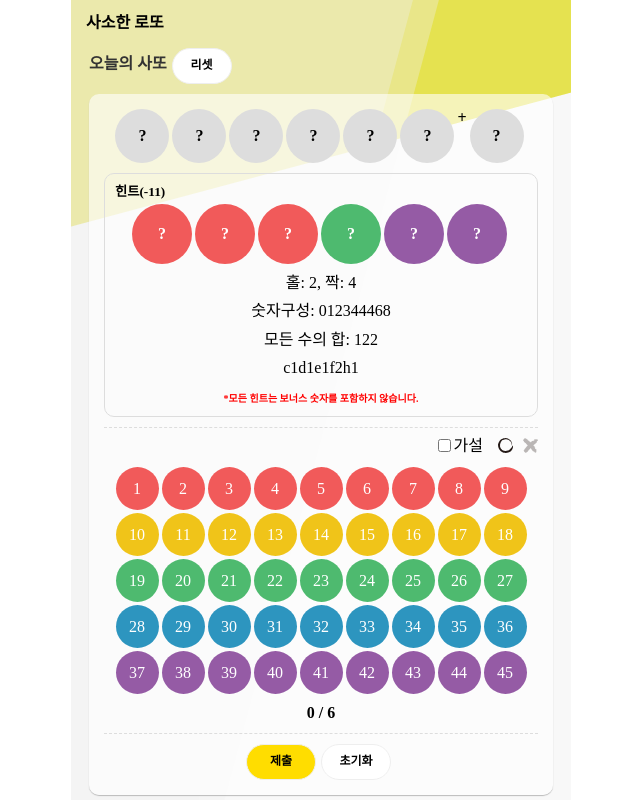
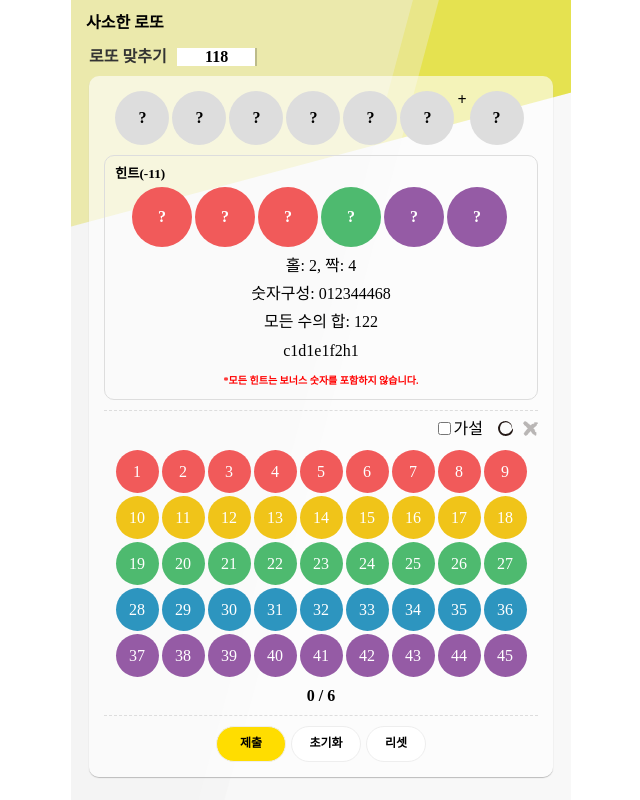
Before and after one commit to wondaero/lotto-offline-dev, a Vue app: page / in a window 1280 px wide. Both pictures are taken after a click on the button "참여". Shown: the whole page, without its empty margins (319-959 px from the left). Built offline with nearby package versions, Linux system fonts and the light colour scheme.

Commit message:
시간초 추가(2분) 및 버튼 버그 해결

```diff
--- a/src/assets/css/layout.css
+++ b/src/assets/css/layout.css
@@ -606,6 +606,7 @@ input[type="number"].no-btn::-webkit-inner-spin-button {
 .bg-000, .bg-black{background:#000;}
 .bg-000-0_5, .bg-black-0_5{background:rgba(0,0,0,.5);}
 .bg-000-0_3, .bg-black-0_3{background:rgba(0,0,0,.3);}
+.bg-000-0_2, .bg-black-0_2{background:rgba(0,0,0,.2);}
 .bg-000-0_01, .bg-black-0_01{background:rgba(0,0,0,.01);}
 .bg-snow{background:snow;}
 .bg-honeydew{background:honeyDew;}
--- a/src/components/MainPage.vue
+++ b/src/components/MainPage.vue
@@ -19,10 +19,15 @@
             <section id="page_main" class="mg-b15">
                 <article>
                   <h4 class="mp0 mg-b10 color-333">
-                    <span>오늘의 사또</span>
-                    <button class="w60 pd10 border0 outline0 mg-r5 radius50 font12 border-eee bg-fff mg-l5" @click="initLotto();">
+                    <!-- <span>오늘의 사또</span> -->
+                    <span>로또 맞추기</span>
+                    <!-- <button class="w60 pd10 border0 outline0 mg-r5 radius50 font12 border-eee bg-fff mg-l5" @click="initLotto();">
                       <strong>리셋</strong>
-                    </button>
+                    </button> -->
+                    <span class="inline-block w80 bg-000-0_2 h18 mg-l10 relative" v-if="isShowNumberBoard">
+                      <span class="inline-block bg-blue absolute bottom0 left0 h100p bg-fff" :style="{width: 100 - ((100 / 120) * timer) + '%'}"></span>
+                      <span class="w100p inline-block txt-c relative color-000">{{120 - timer}}</span>
+                    </span>
                   </h4>
                   <div class="pd15 bg-fff-0_6 radius10 txt-c" style="box-shadow:0 1px 1px #bbb;">
                     <p class="mg0 font14 none">
@@ -88,6 +93,7 @@
                       <button class="w70 pd10 border0 outline0 mg-r5 radius50 font12 border-eee" style="background:#fd0;" @click="sumitTheNumber();"><strong>제출</strong></button>
                       <!-- <button class="w70 pd10 border0 outline0 mg-r5 radius50 font12 border-eee bg-fff" @click="showNumberBoard();"><strong>취소</strong></button> -->
                       <button class="w70 pd10 border0 outline0 mg-r5 radius50 font12 border-eee bg-fff" @click="initNum();"><strong>초기화</strong></button>
+                      <button class="w60 pd10 border0 outline0 radius50 font12 border-eee bg-fff" @click="initLotto();"><strong>리셋</strong></button>
                     </div>
                   </div>
                 </article>
@@ -135,28 +141,50 @@ export default {
         col: {}
       },
 
-      difficulty: 0 //난이도
+      difficulty: 0, //난이도
+
+      setInterval: '',
+      timer: 0
     }
   },
 
   methods: {
     initLotto() {
+      if(confirm('로또 숫자를 초기화 하시겠습니까?')){
         const t = this;
         t.btnType = 'check';
         t.pickedBalls = [];
         t.btnState = {};
+
         document.querySelectorAll('[data-symbol]').forEach((currentValue) => {
           currentValue.classList.add('none');
         })
+
+        clearInterval(t.setInterval);
+        t.timer = 0;
+
         t.getRandomNum();
+
+        t.setInterval = setInterval(() => {
+          t.timer++;
+
+          if(t.timer == 120){
+            alert('문제가 초기화 됩니다.');
+            t.timer = 0;
+            clearInterval(t.setInterval);
+          }
+        }, 1000);
+      }
     },
 
     initNum() {
+      if(confirm('숫자판을 초기화 하시겠습니까?')){
         const t = this;
-      if(confirm('초기화 하시겠습니까?')){
         t.btnType = 'check';
         t.pickedBalls = [];
         t.btnState = {};
+        t.isTestBtn = false;
+
         document.querySelectorAll('[data-symbol]').forEach((currentValue) => {
           currentValue.classList.add('none');
         })
@@ -209,6 +237,20 @@ export default {
         const t = this;
         t.isShowNumberBoard = !t.isShowNumberBoard;
         t.pickedBalls = [];
+
+
+
+        t.setInterval = setInterval(() => {
+          t.timer++;
+
+          if(t.timer == 120){
+            alert('문제가 초기화 됩니다.');
+            t.timer = 0;
+            clearInterval(t.setInterval);
+          }
+        }, 1000);
+
+
     },
 
     getBaseHint() {
@@ -310,13 +352,14 @@ export default {
 
     pickTheBall(target) {
       const t = this;
+
       let parent = target.target.closest('span');
       let btnNum = parent.querySelector('span').innerText;
       let tmpArr = t.pickedBalls;
 
-      parent.querySelectorAll('[data-symbol]').forEach((currentValue) => {
-        currentValue.classList.add('none');
-      })
+      // parent.querySelectorAll('[data-symbol]').forEach((currentValue) => {
+      //   currentValue.classList.add('none');
+      // })
 
       if(t.btnState[btnNum] == (t.isTestBtn + t.btnType)){
         if(t.btnType == 'check'){
@@ -326,17 +369,20 @@ export default {
           }
         }
 
+        parent.querySelectorAll('[data-symbol]').forEach((currentValue) => {
+          currentValue.classList.add('none');
+        })
+
         parent.querySelector('[data-symbol="' + (t.isTestBtn + t.btnType) + '"]').classList.add('none');
         t.btnState[btnNum] = false;
 
       }else{
         if(t.btnType == 'check'){
-          if(tmpArr.length > 5){
+          if(tmpArr.length > 5 && String(t.btnState[btnNum]).indexOf('check') == -1){
             alert('6개를 넘을 수 없습니다.');
             return;
           }
 
-          console.log(t.btnState[btnNum]);
           if(String(t.btnState[btnNum]).indexOf('check') == -1 || !t.btnState[btnNum]){
             tmpArr.push(Number(btnNum));
           }
@@ -347,9 +393,16 @@ export default {
           }
         }
 
+        parent.querySelectorAll('[data-symbol]').forEach((currentValue) => {
+          currentValue.classList.add('none');
+        })
+
         parent.querySelector('[data-symbol="' + (t.isTestBtn + t.btnType) + '"]').classList.remove('none');
         t.btnState[btnNum] = (t.isTestBtn + t.btnType);
       }
+
+
+      // parent.querySelector('[data-symbol="' + (t.isTestBtn + t.btnType) + '"]').classList.remove('none');
 
       if(tmpArr.length > 0){
         t.pickedBalls = tmpArr.sort(function(a, b)  {
```
Lines whose indentation alone changed are shown as unchanged.
